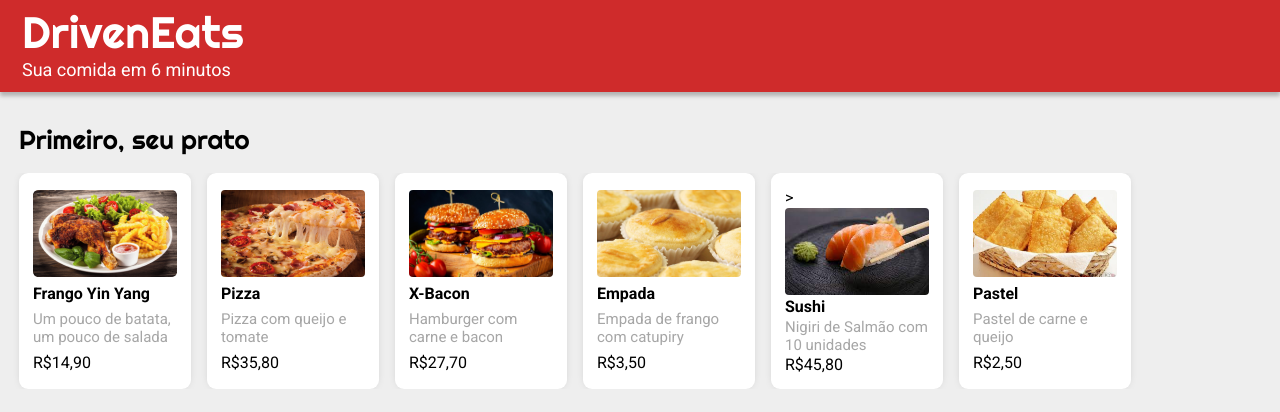
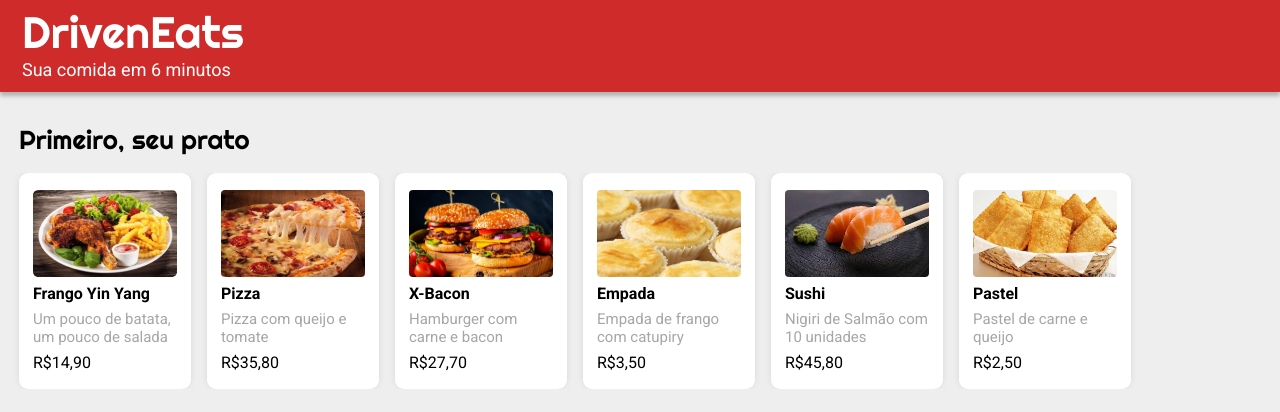
Before and after one commit to yxsbx/projeto3-driveneats, a plain HTML site: page index.html in a window 1280 px wide. Shown: the top 412 px of the page. Drawn offline with nearby package versions, Linux system fonts and the light colour scheme.

Commit message:
Final real final

```diff
--- a/index.html
+++ b/index.html
@@ -62,7 +62,7 @@
                 <ion-icon name="checkmark-circle"></ion-icon>
             </article>
 
-            <article data-test="dish" onclick="selectDish(this)">>
+            <article data-test="dish" onclick="selectDish(this)">
                 <img src="img/sushi.jfif">
                 <h2 data-test="item-name">Sushi</h2>
                 <p>Nigiri de Salmão com 10 unidades</p>
--- a/script.js
+++ b/script.js
@@ -48,7 +48,7 @@ function selectDessert(dessert) {
     unlockedOrderBtn();
 }
 
-// Funções que define o desbloqueio do botaão de baixo mudando ele de bloqueado para desbloqueado quando selecionamos as 3 classes
+// Funções que definem o desbloqueio do botaão de baixo mudando ele de bloqueado para desbloqueado quando selecionamos as 3 classes
 
 function unlockedOrderBtn() {
     if (selectedDish !== undefined && selectedDrink !== undefined && selectedDessert !== undefined) {
```
